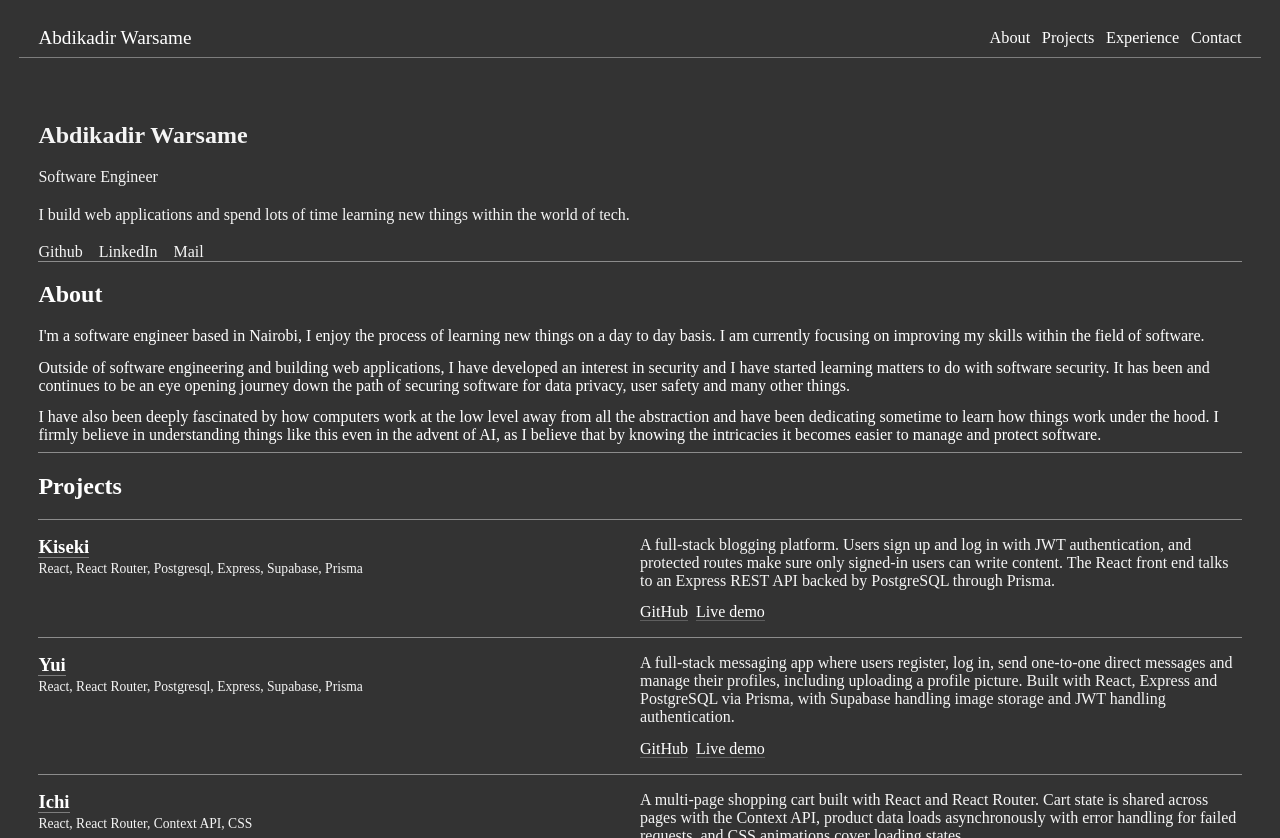
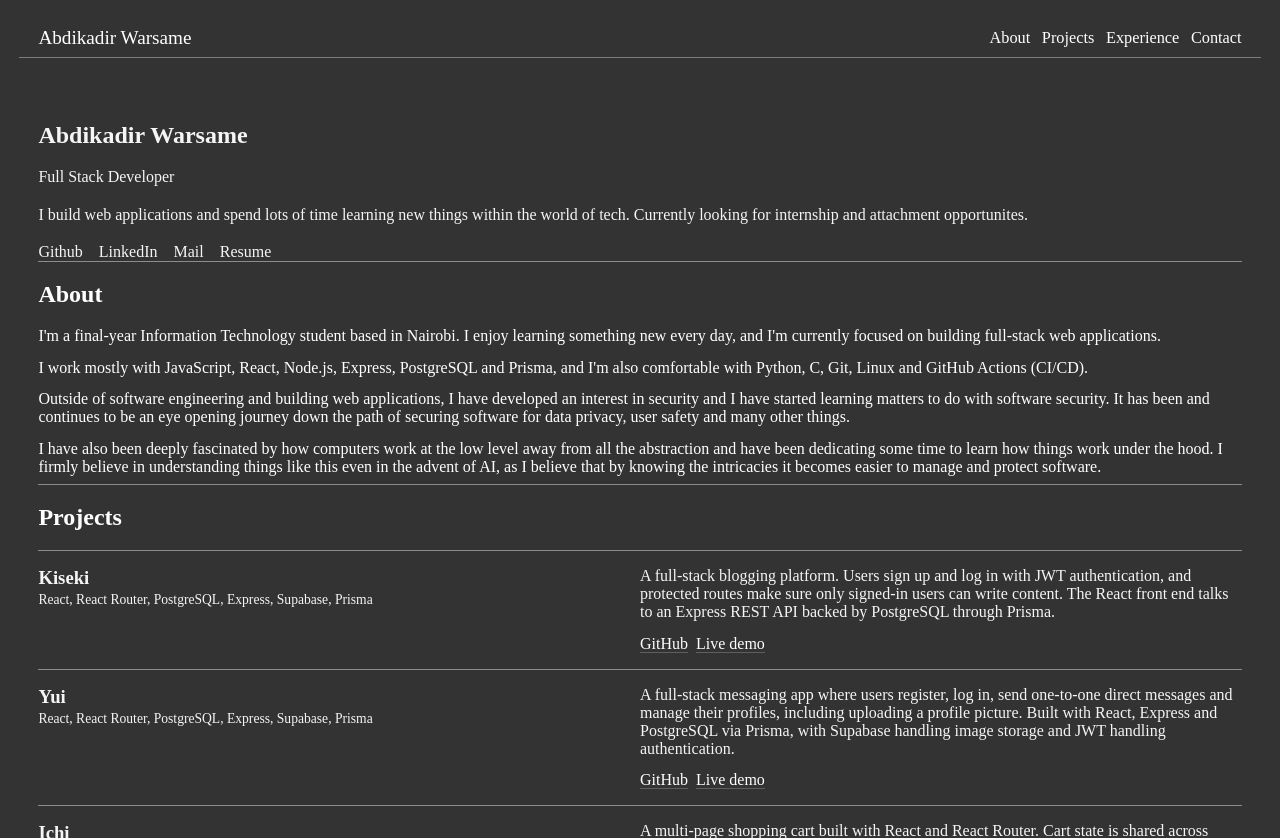
Before and after one commit to sythoniq/portfolio, a React (Vite) app: page / in a window 1280 px wide. Built offline with nearby package versions, Linux system fonts and the light colour scheme.

Commit message:
feat: polished up some small issues across the page

```diff
--- a/src/components/footer/Footer.jsx
+++ b/src/components/footer/Footer.jsx
@@ -5,10 +5,6 @@ export default function Footer() {
 		<footer className={styles.footer}>
 			<div className={styles.footerInner}>
 				<span>Abdikadir Warsame</span>
-				<nav className={styles.footerLinks}>
-					<a href="https://github.com/sythoniq" target="_blank" rel="noreferrer">GitHub</a>
-					<a href="https://linkedin.com/in/abdikadir-warsame" target="_blank" rel="noreferrer">LinkedIn</a>
-				</nav>
 				<span>© {new Date().getFullYear()} Abdikadir Warsame</span>
 			</div>
 		</footer>
--- a/src/components/footer/footer.module.css
+++ b/src/components/footer/footer.module.css
@@ -8,21 +8,3 @@
 	color: whitesmoke;
 	font-size: .85rem;
 }
-
-.footerLinks {
-	display: flex;
-	gap: 1.2rem;
-}
-
-.footerLinks a {
-	text-decoration: none;
-	color: inherit
-}
-
-.footerLinks a:hover {
-	border-bottom: 1px solid rgba(200, 200, 200, 0.6);
-}
-
-.footerLinks a:visited {
-	color: inherit;
-}
--- a/src/components/main/about/About.jsx
+++ b/src/components/main/about/About.jsx
@@ -5,9 +5,10 @@ export default function About() {
 		<section id="about" className={styles.about}>
 			<h2>About</h2>
 			<div className={styles.aboutText}>
-				<p>I'm a software engineer based in Nairobi, I enjoy the process of learning new things on a day to day basis. I am currently focusing on improving my skills within the field of software.</p>
+				<p>I'm a final-year Information Technology student based in Nairobi. I enjoy learning something new every day, and I'm currently focused on building full-stack web applications.</p>
+				<p>I work mostly with JavaScript, React, Node.js, Express, PostgreSQL and Prisma, and I'm also comfortable with Python, C, Git, Linux and GitHub Actions (CI/CD).</p>
 				<p>Outside of software engineering and building web applications, I have developed an interest in security and I have started learning matters to do with software security. It has been and continues to be an eye opening journey down the path of securing software for data privacy, user safety and many other things.</p>
-				<p>I have also been deeply fascinated by how computers work at the low level away from all the abstraction and have been dedicating sometime to learn how things work under the hood. I firmly believe in understanding things like this even in the advent of AI, as I believe that by knowing the intricacies it becomes easier to manage and protect software.</p>
+				<p>I have also been deeply fascinated by how computers work at the low level away from all the abstraction and have been dedicating some time to learn how things work under the hood. I firmly believe in understanding things like this even in the advent of AI, as I believe that by knowing the intricacies it becomes easier to manage and protect software.</p>
 			</div>
 		</section>
 	)
--- a/src/components/main/contact/Contact.jsx
+++ b/src/components/main/contact/Contact.jsx
@@ -5,7 +5,7 @@ export default function Contact() {
 		<section id="contact" className={styles.contact}>
 			<div className={styles.contactText}>
 				<h2>Want to work together?</h2>
-				<p className={styles.reach}>If you are looking on working with me on a project feel free to reach out to me. Best way to reach me is by email.</p>
+				<p className={styles.reach}>If you are looking to work with me on a project feel free to reach out to me. Best way to reach me is by email.</p>
 				<div className={styles.contactLinks}>
 					<a href="mailto:abdikadir2005.a@proton.me" className={styles.textLink}>Mail</a>
 					<a href="https://github.com/sythoniq" rel="noreferrer" target="_blank" className={styles.textLink}>GitHub</a>
--- a/src/components/main/experience/Experience.jsx
+++ b/src/components/main/experience/Experience.jsx
@@ -9,7 +9,14 @@ export default function Experience() {
 				<div className={styles.jobDate}>2025 — Present</div>
 				<div>
 					<div className={styles.jobRole}>Independent Developer</div>
-					<p className={styles.jobDesc}>Self directed learning and development focused on web development. Building practical projects to stregthen my skills in the PERN stack.</p>
+					<p className={styles.jobDesc}>Self-directed learning and development focused on web development. Building practical projects to strengthen my skills in the PERN stack.</p>
+				</div>
+			</div>
+			<div className={styles.expJob}>
+				<div className={styles.jobDate}>2025 - Present</div>
+				<div>
+					<div className={styles.jobRole}>The Odin Project</div>
+					<p className={styles.jobDesc}>Completing a project-based full-stack web development curriculum (expected December 2026). Built projects such as Kiseki, Yui and Ichi along the way, working across the front end, back end and database.</p>
 				</div>
 			</div>
 		</section>
--- a/src/components/main/hero/Hero.jsx
+++ b/src/components/main/hero/Hero.jsx
@@ -4,12 +4,13 @@ export default function Hero() {
 	return (
 		<section id="top" className={styles.hero}>
 			<h1>Abdikadir Warsame</h1>
-			<p className={styles.role}>Software Engineer</p>
-			<p className={styles.heroText}>I build web applications and spend lots of time learning new things within the world of tech.</p>
+			<p className={styles.role}>Full Stack Developer</p>
+			<p className={styles.heroText}>I build web applications and spend lots of time learning new things within the world of tech. Currently looking for internship and attachment opportunites.</p>
 			<li className={styles.heroLinks}>
 				<ul><a href="github.com/sythoniq" target="_blank" rel="noreferrer">Github</a></ul>
 				<ul><a href="linkedin.com/in/abdikadir-warsame" target="_blank" rel="noreferrer">LinkedIn</a></ul>
 				<ul><a href="mailto:abdikadir2005.a@proton.me" target="_blank" rel="noreferrer">Mail</a></ul>
+				<ul><a href={`${import.meta.env.BASE_URL}Abdikadir-Warsame-CV.pdf`} download="Abdikadir-Warsame-CV.pdf">Resume</a></ul>
 			</li>
 		</section>
 	)
--- a/src/components/main/hero/hero.module.css
+++ b/src/components/main/hero/hero.module.css
@@ -5,10 +5,6 @@
 	gap: 1.2em;
 	color: whitesmoke;
 	border-bottom: 1px solid rgba(200, 200, 200, 0.6);
-}
-
-.role {
-	font-weight: 200;
 }
 
 .heroText {
--- a/src/components/main/projects/Projects.jsx
+++ b/src/components/main/projects/Projects.jsx
@@ -11,14 +11,14 @@ export default function Projects() {
 					projectTitle="Kiseki"
 					liveLink="https://sythoniq.github.io/kiseki/"
 					githubLink="https://github.com/sythoniq/Kiseki"
-					projectMeta="React, React Router, Postgresql, Express, Supabase, Prisma"
+					projectMeta="React, React Router, PostgreSQL, Express, Supabase, Prisma"
 					projectDescription="A full-stack blogging platform. Users sign up and log in with JWT authentication, and protected routes make sure only signed-in users can write content. The React front end talks to an Express REST API backed by PostgreSQL through Prisma."
 				/>
 				<Card
 					projectTitle="Yui"
 					liveLink="https://sythoniq.github.io/yui/"
 					githubLink="https://github.com/sythoniq/Yui"
-					projectMeta="React, React Router, Postgresql, Express, Supabase, Prisma"
+					projectMeta="React, React Router, PostgreSQL, Express, Supabase, Prisma"
 					projectDescription="A full-stack messaging app where users register, log in, send one-to-one direct messages and manage their profiles, including uploading a profile picture. Built with React, Express and PostgreSQL via Prisma, with Supabase handling image storage and JWT handling authentication."
 				/>
 				<Card
@@ -32,7 +32,7 @@ export default function Projects() {
 					projectTitle="Molti"
 					githubLink="https://github.com/sythoniq/molti"
 					projectMeta="C, gcc"
-					projectDescription="Though still a work in progress. A stack-based virtual machine and interpreter written in C, built while working through Crafting Interpreters. It runs a small language with functions, variables and arithmetic. The long-term goal is a visual front end that shows the stack changing as code runs, to make memory allocation easier to understand."
+					projectDescription="A work in progress stack-based virtual machine and interpreter written in C, built while working through Crafting Interpreters. It runs a small language with functions, variables and arithmetic. The long-term goal is a visual front end that shows the stack changing as code runs, to make memory allocation easier to understand."
 				/>
 			</main>
 		</section>
--- a/src/components/main/projects/card/Card.jsx
+++ b/src/components/main/projects/card/Card.jsx
@@ -4,14 +4,14 @@ export default function Card(props) {
 	return (
 		<div className={styles.projectCard}>
 			<div className={styles.projectHead}>
-				<h3><a href={`${props.liveLink}`} target="_blank" rel="noreferrer">{props.projectTitle}</a></h3>
+				<h3>{props.projectTitle}</h3>
 				<p>{props.projectMeta}</p>
 			</div>
 			<div className={styles.projectBody}>
 				<p>{props.projectDescription}</p>
 				<ul className={styles.projectLinks}>
-					<li><a href={`${props.githubLink}`} target="_blank" rel="noreferrer">GitHub</a></li>
-					<li><a href={`${props.liveLink}`} target="_blank" rel="noreferrer">Live demo</a></li>
+					{props.githubLink && <li><a href={`${props.githubLink}`} target="_blank" rel="noreferrer">GitHub</a></li>}
+					{props.liveLink && <li><a href={`${props.liveLink}`} target="_blank" rel="noreferrer">Live demo</a></li>}
 				</ul>
 			</div>
 		</div>
--- a/src/components/main/projects/card/card.module.css
+++ b/src/components/main/projects/card/card.module.css
@@ -11,14 +11,6 @@
 	flex-direction: column;
 	flex-wrap: wrap;
 	gap: .2em;
-}
-
-.projectHead h3 a {
-	border-bottom: 1px solid rgba(200, 200, 200, 0.5);
-}
-
-.projectHead h3 a:hover {
-	border-bottom: 1px solid rgba(200, 200, 200, 0.9);
 }
 
 .projectHead p {
```
Also changed, not shown: 1 other file (tests, documents, lock files or other folders).
